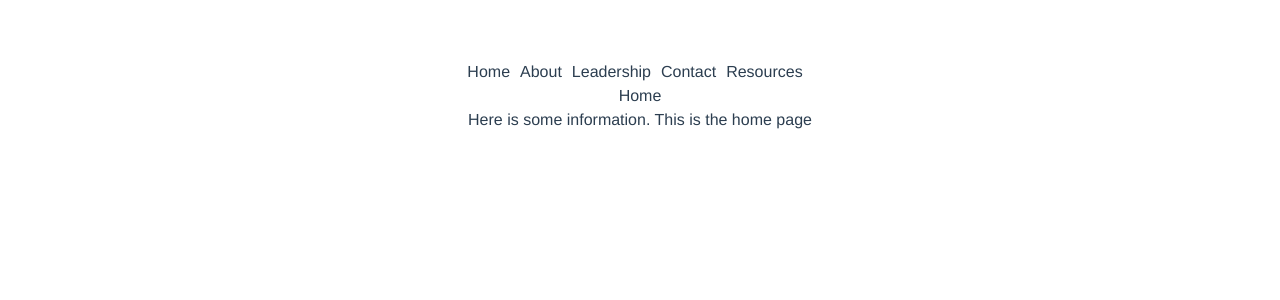
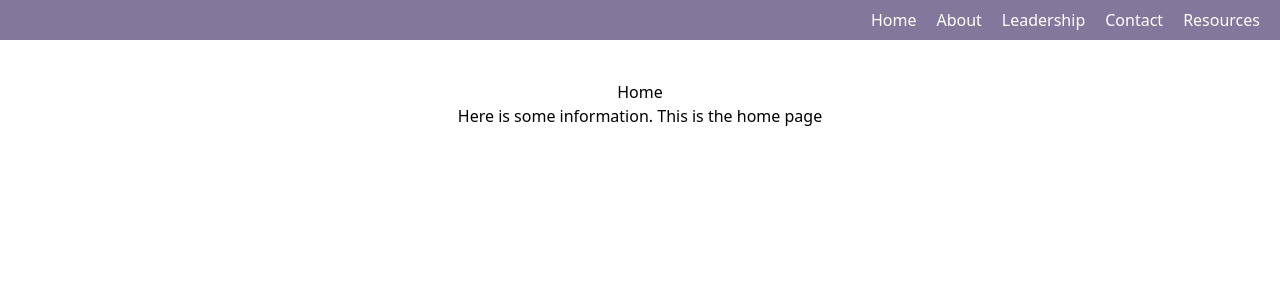
Before and after one commit to adrianna157/provider-search, a Vue app: page / in a window 1280 px wide. Shown: the top 300 px of the page. Built offline with nearby package versions, Linux system fonts and the light colour scheme.

Commit message:
update navbar css to be changed to white

```diff
--- a/src/App.vue
+++ b/src/App.vue
@@ -1,5 +1,5 @@
 <template>
-  <div id="app">
+  <div>
     <NavigationBar />
     <router-view />
   </div>
@@ -16,14 +16,13 @@ export default {
 </script>
 
 <style>
-#app {
+/* #app {
   font-family: "Avenir", Helvetica, Arial, sans-serif;
   -webkit-font-smoothing: antialiased;
   -moz-osx-font-smoothing: grayscale;
   text-align: center;
   color: #2c3e50;
-  margin-top: 60px;
-}
+} */
 
 /* nav {
   padding: 30px;
--- a/src/components/NavigationBar.vue
+++ b/src/components/NavigationBar.vue
@@ -1,8 +1,8 @@
 <template lang="js">
 
-  <div>
+  <div class='bg-desert-purple text-white text-right leading-10'>
     <nav>
-      <router-link class="spacing" v-for="routes in links"
+      <router-link class="mr-5" v-for="routes in links"
       v-bind:key="routes.id"
       :to="`${routes.page}`">{{routes.text}}</router-link>
     </nav>
@@ -45,8 +45,3 @@ export default {
   },
 };
 </script>
-<style>
-.spacing {
-  margin-right: 10px;
-}
-</style>
--- a/src/views/HomeView.vue
+++ b/src/views/HomeView.vue
@@ -1,6 +1,6 @@
 <template>
-  <div>
-    <h1>Home</h1>
+  <div class="text-center">
+    <h1 class="mt-10">Home</h1>
     <p>Here is some information. This is the home page</p>
   </div>
 </template>
--- a/tailwind.config.js
+++ b/tailwind.config.js
@@ -5,6 +5,7 @@ module.exports = {
     extend: {},
     colors: {
       "desert-purple": "#83789C",
+      white: "#ffffff",
     },
   },
   plugins: [],
```
